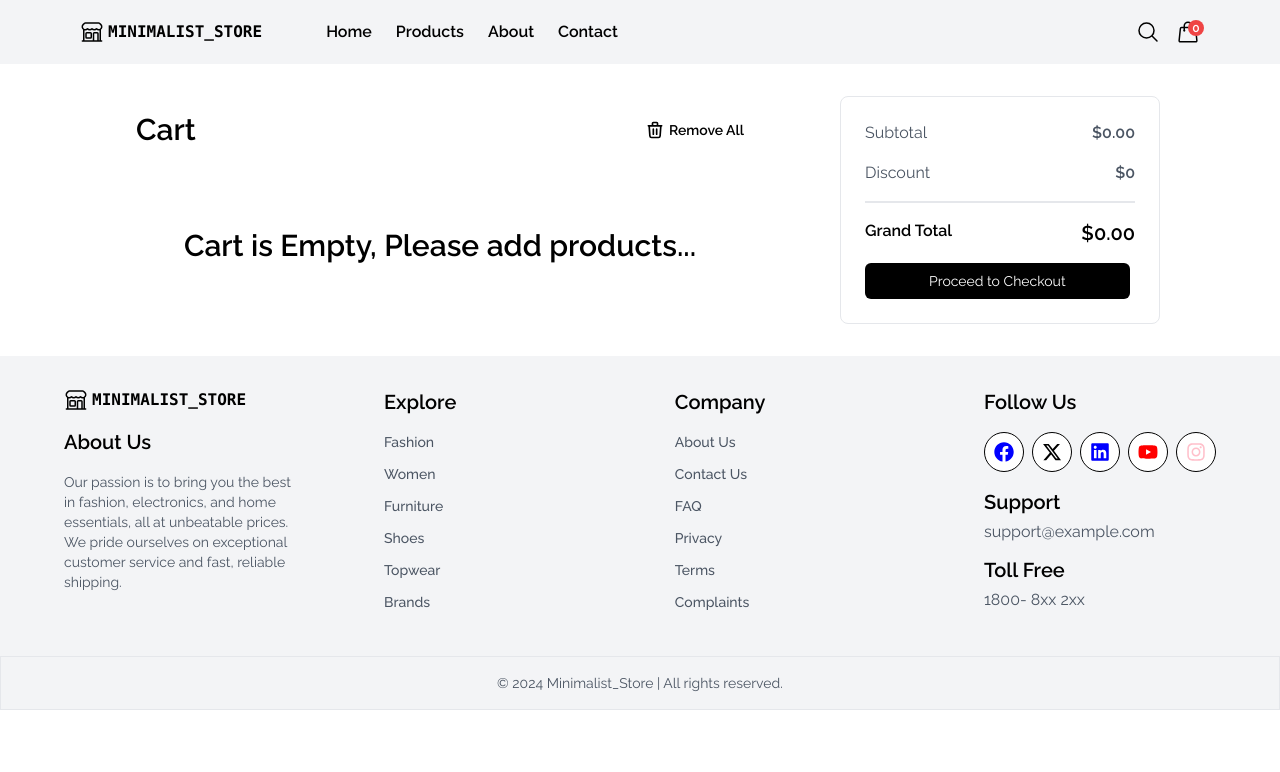
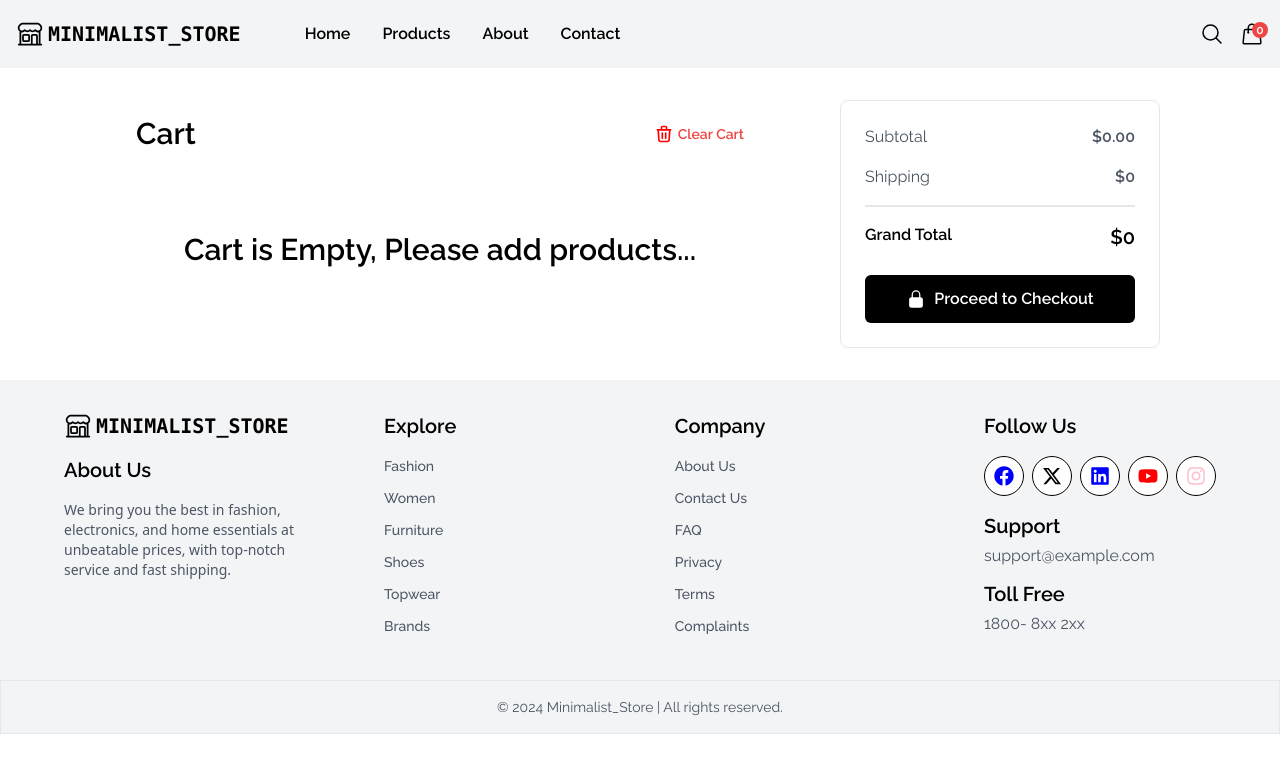
Before and after one commit to vinayak-madivalar/minimalist_ecom_store, a Next.js app: page /cart in a window 1280 px wide. Shown: the top 772 px of the page. Built offline with nearby package versions, Linux system fonts and the light colour scheme.

Commit message:
minor changes

```diff
--- a/src/app/cart/page.js
+++ b/src/app/cart/page.js
@@ -53,9 +53,9 @@ const Cart = () => {
             <h2 className="text-3xl font-semibold mb-0">Cart</h2>
             <button
               onClick={handleClearCart}
-              className="font-semibold text-sm flex items-center gap-1"
+              className="font-semibold text-sm flex items-center text-red-500 gap-1"
             >
-              <HiOutlineTrash size={20} /> Remove All
+              <HiOutlineTrash size={20} color="red" /> Clear Cart
             </button>
           </div>
           {cartItems?.length === 0 ? (
@@ -98,9 +98,9 @@ const Cart = () => {
                     </p>
                     <button
                       onClick={() => handleRemoveItem(item.id)}
-                      className="font-semibold text-xs flex items-center justify-center gap-1"
+                      className="font-semibold text-xs text-red-500 flex items-center justify-center gap-1"
                     >
-                      <HiOutlineTrash size={15} /> Remove
+                      <HiOutlineTrash size={15} color="red" /> Remove
                     </button>{" "}
                   </div>
                 </div>
@@ -114,14 +114,34 @@ const Cart = () => {
             <p className="font-semibold">${totalAmount.toFixed(2)}</p>
           </div>
           <div className=" mb-4 text-gray-600 flex justify-between">
-            <p>Discount</p> <p className="font-semibold">$0</p>
+            <p>Shipping</p>
+            <p className="font-semibold">
+              ${cartItems?.length === 0 ? 0 : 9.99}
+            </p>
           </div>
           <div className="border mb-4"></div>
-          <div className="mb-4 font-semibold flex justify-between">
+          <div className="mb-6 font-semibold flex justify-between">
             <p>Grand Total</p>
-            <p className="font-semibold text-xl">${totalAmount.toFixed(2)}</p>
+            <p className="font-semibold text-xl">
+              $
+              {parseInt(totalAmount.toFixed(2)) + cartItems?.length === 0
+                ? 0
+                : 9.99}
+            </p>
           </div>
-          <button className="px-16 py-2 text-sm bg-black text-white rounded-md">
+          <button className="w-full py-3  flex justify-center items-center gap-2 bg-black font-semibold text-white rounded-md">
+            <svg
+              xmlns="http://www.w3.org/2000/svg"
+              viewBox="0 0 24 24"
+              fill="currentColor"
+              class="size-5"
+            >
+              <path
+                fill-rule="evenodd"
+                d="M12 1.5a5.25 5.25 0 0 0-5.25 5.25v3a3 3 0 0 0-3 3v6.75a3 3 0 0 0 3 3h10.5a3 3 0 0 0 3-3v-6.75a3 3 0 0 0-3-3v-3c0-2.9-2.35-5.25-5.25-5.25Zm3.75 8.25v-3a3.75 3.75 0 1 0-7.5 0v3h7.5Z"
+                clip-rule="evenodd"
+              />
+            </svg>
             Proceed to Checkout
           </button>
         </div>
--- a/src/app/page.js
+++ b/src/app/page.js
@@ -8,6 +8,7 @@ export default function Home() {
       <Navbar />
       <HeroSection />
       <div>
+        <div className="my-16">
           <h1 className="text-center my-4 font-semibold">What We Offer!</h1>
           <div className="flex flex-wrap lg:flex-nowrap justify-evenly items-center lg:mx-12">
             <div className="w-[28rem] flex justify-center items-center flex-col px-5 py-5 shadow-lg border rounded-sm border-b-2 border-b-blue-500 m-4">
@@ -45,8 +46,9 @@ export default function Home() {
               </p>
             </div>
           </div>
+        </div>
 
-        <div className="flex justify-center items-center flex-col bg-bgimg py-16 bg-center my-8">
+        <div className="flex justify-center items-center flex-col bg-bgimg py-16 bg-center my-16">
           <div className="flex flex-col mx-4">
             <h2 className="text-white text-3xl text-center font-semibold">
               Get Latest Update <br /> Subscribe to Our Newslatter
--- a/src/app/products/[...id]/page.js
+++ b/src/app/products/[...id]/page.js
@@ -98,7 +98,7 @@ const ProductDetails = () => {
             {product.tags?.map((tag, index) => (
               <span
                 key={index}
-                className="px-2 py-1 mr-1 text-xs border rounded-sm bg-blue-300 text-white"
+                className="px-2 py-1 mr-1 text-xs border rounded-md bg-blue-400 text-white"
               >
                 {tag}
               </span>
@@ -112,7 +112,23 @@ const ProductDetails = () => {
             <p className="text-gray-500">{getRandomNumber(100, 300)} Rating</p>
           </span>
 
-          <p className="text-2xl font-medium mb-2">$ {product.price}</p>
+          <p className="text-2xl font-semibold mb-2 flex">
+            <svg
+              width="28px"
+              height="28px"
+              viewBox="0 0 24 24"
+              fill="none"
+              xmlns="http://www.w3.org/2000/svg"
+            >
+              <path
+                fill-rule="evenodd"
+                clip-rule="evenodd"
+                d="M13 3.5C13 2.94772 12.5523 2.5 12 2.5C11.4477 2.5 11 2.94772 11 3.5V4.0592C9.82995 4.19942 8.75336 4.58509 7.89614 5.1772C6.79552 5.93745 6 7.09027 6 8.5C6 9.77399 6.49167 10.9571 7.5778 11.7926C8.43438 12.4515 9.58764 12.8385 11 12.959V17.9219C10.2161 17.7963 9.54046 17.5279 9.03281 17.1772C8.32378 16.6874 8 16.0903 8 15.5C8 14.9477 7.55228 14.5 7 14.5C6.44772 14.5 6 14.9477 6 15.5C6 16.9097 6.79552 18.0626 7.89614 18.8228C8.75336 19.4149 9.82995 19.8006 11 19.9408V20.5C11 21.0523 11.4477 21.5 12 21.5C12.5523 21.5 13 21.0523 13 20.5V19.9435C14.1622 19.8101 15.2376 19.4425 16.0974 18.8585C17.2122 18.1013 18 16.9436 18 15.5C18 14.1934 17.5144 13.0022 16.4158 12.1712C15.557 11.5216 14.4039 11.1534 13 11.039V6.07813C13.7839 6.20366 14.4596 6.47214 14.9672 6.82279C15.6762 7.31255 16 7.90973 16 8.5C16 9.05228 16.4477 9.5 17 9.5C17.5523 9.5 18 9.05228 18 8.5C18 7.09027 17.2045 5.93745 16.1039 5.17721C15.2467 4.58508 14.1701 4.19941 13 4.0592V3.5ZM11 6.07814C10.2161 6.20367 9.54046 6.47215 9.03281 6.8228C8.32378 7.31255 8 7.90973 8 8.5C8 9.22601 8.25834 9.79286 8.79722 10.2074C9.24297 10.5503 9.94692 10.8384 11 10.9502V6.07814ZM13 13.047V17.9263C13.7911 17.8064 14.4682 17.5474 14.9737 17.204C15.6685 16.7321 16 16.1398 16 15.5C16 14.7232 15.7356 14.1644 15.2093 13.7663C14.7658 13.4309 14.0616 13.1537 13 13.047Z"
+                fill="#000000"
+              />
+            </svg>{" "}
+            {product.price}
+          </p>
           <p className="text-green-600 font-medium font-sans mb-4">
             inclusive of all taxes
           </p>
--- a/src/components/Footer.jsx
+++ b/src/components/Footer.jsx
@@ -13,10 +13,9 @@ const Footer = () => {
           <div>
             <Logo />
             <h2 className="pt-4 font-semibold">About Us</h2>
-            <p className="w-60 text-gray-600 text-sm mb-3">
-              Our passion is to bring you the best in fashion, electronics, and
-              home essentials, all at unbeatable prices. We pride ourselves on
-              exceptional customer service and fast, reliable shipping.
+            <p className="w-60 text-gray-600 text-sm mb-3 font-sans">
+              We bring you the best in fashion, electronics, and home essentials
+              at unbeatable prices, with top-notch service and fast shipping.
             </p>
           </div>
           <div>
--- a/src/components/HeroSection.jsx
+++ b/src/components/HeroSection.jsx
@@ -22,10 +22,11 @@ const HeroSection = () => {
 
   const fetchproduct = async () => {
     const data = await fetch(
-      "https://dummyjson.com/products/category/womens-dresses"
+      "https://dummyjson.com/products/category/womens-dresses?limit=4"
     );
     const json = await data.json();
     setProducts(json.products);
+    console.log(json.products);
   };
 
   const handleCategoryChange = (category) => {
@@ -63,24 +64,40 @@ const HeroSection = () => {
           </SwiperSlide>
         ))}
       </Swiper>
-      <div className="my-8">
+      <div className="my-16">
         <h1 className="text-center">Featured Products</h1>
-        <div className="grid grid-cols-2 lg:grid-cols-5 my-4">
+        <div className="grid grid-cols-2 lg:grid-cols-4 my-6">
           {products.map((product) => (
             <Link href={"/products/" + product.id} key={product.id}>
               <div className="border shadow-lg rounded-md my-4 mx-4 pb-4 flex flex-col justify-center items-center">
                 <img
                   src={product.images[0]}
                   alt={product.title}
-                  className="w-full h-auto"
+                  className="w-3/4 h-3/4"
                 />
-                <p className="font-semibold text-center pt-2 pb-1">
-                  {product.title}
-                </p>
-                <Rating data={product} />
-                <p className="pt-1 text-center font-semibold">
-                  $ {product.price}
-                </p>
+                <div className="flex flex-col justify-start items-center ">
+                  <p className="font-semibold text-center pt-2 pb-1">
+                    {product.title}
+                  </p>
+                  <Rating data={product} />
+                  <p className="pt-1 text-center text-lg flex items-center font-bold">
+                    <svg
+                      width="24px"
+                      height="24px"
+                      viewBox="0 0 24 24"
+                      fill="none"
+                      xmlns="http://www.w3.org/2000/svg"
+                    >
+                      <path
+                        fill-rule="evenodd"
+                        clip-rule="evenodd"
+                        d="M13 3.5C13 2.94772 12.5523 2.5 12 2.5C11.4477 2.5 11 2.94772 11 3.5V4.0592C9.82995 4.19942 8.75336 4.58509 7.89614 5.1772C6.79552 5.93745 6 7.09027 6 8.5C6 9.77399 6.49167 10.9571 7.5778 11.7926C8.43438 12.4515 9.58764 12.8385 11 12.959V17.9219C10.2161 17.7963 9.54046 17.5279 9.03281 17.1772C8.32378 16.6874 8 16.0903 8 15.5C8 14.9477 7.55228 14.5 7 14.5C6.44772 14.5 6 14.9477 6 15.5C6 16.9097 6.79552 18.0626 7.89614 18.8228C8.75336 19.4149 9.82995 19.8006 11 19.9408V20.5C11 21.0523 11.4477 21.5 12 21.5C12.5523 21.5 13 21.0523 13 20.5V19.9435C14.1622 19.8101 15.2376 19.4425 16.0974 18.8585C17.2122 18.1013 18 16.9436 18 15.5C18 14.1934 17.5144 13.0022 16.4158 12.1712C15.557 11.5216 14.4039 11.1534 13 11.039V6.07813C13.7839 6.20366 14.4596 6.47214 14.9672 6.82279C15.6762 7.31255 16 7.90973 16 8.5C16 9.05228 16.4477 9.5 17 9.5C17.5523 9.5 18 9.05228 18 8.5C18 7.09027 17.2045 5.93745 16.1039 5.17721C15.2467 4.58508 14.1701 4.19941 13 4.0592V3.5ZM11 6.07814C10.2161 6.20367 9.54046 6.47215 9.03281 6.8228C8.32378 7.31255 8 7.90973 8 8.5C8 9.22601 8.25834 9.79286 8.79722 10.2074C9.24297 10.5503 9.94692 10.8384 11 10.9502V6.07814ZM13 13.047V17.9263C13.7911 17.8064 14.4682 17.5474 14.9737 17.204C15.6685 16.7321 16 16.1398 16 15.5C16 14.7232 15.7356 14.1644 15.2093 13.7663C14.7658 13.4309 14.0616 13.1537 13 13.047Z"
+                        fill="#000000"
+                      />
+                    </svg>
+                    {product.price}
+                  </p>
+                </div>
               </div>
             </Link>
           ))}
--- a/src/components/Logo.jsx
+++ b/src/components/Logo.jsx
@@ -3,14 +3,14 @@ import React from "react";
 const Logo = () => {
   return (
     <div>
-      <span className="flex items-center gap-1 uppercase font-mono font-semibold">
+      <span className="flex items-center gap-1 text-xl uppercase font-mono font-semibold">
         <svg
           xmlns="http://www.w3.org/2000/svg"
           fill="none"
           viewBox="0 0 24 24"
           strokeWidth="1.5"
-          stroke="currentColor"
-          className="size-6"
+          stroke="black"
+          className="size-7"
         >
           <path
             strokeLinecap="round"
--- a/src/components/Navbar.jsx
+++ b/src/components/Navbar.jsx
@@ -19,12 +19,12 @@ const Navbar = () => {
   }
 
   return (
-    <div className="flex justify-between items-center sticky w-full z-50 top-0 py-5 px-4 lg:px-20 font-semibold bg-gray-100">
+    <div className="flex justify-between items-center sticky w-full z-50 top-0 py-5 px-4 lg:px- font-semibold bg-gray-100">
       <div className="hidden lg:flex items-center gap-16">
         <Link href={"/"}>
           <Logo />
         </Link>
-        <ul className="hidden lg:flex items-start gap-6 ">
+        <ul className="hidden lg:flex items-start gap-8 ">
           <Link href={"/"}>
             <li>Home</li>
           </Link>
@@ -42,6 +42,7 @@ const Navbar = () => {
       <div className="lg:hidden">
         <HamBurgurMenu />
       </div>
+
       <div>
         <ul className="flex items-center gap-4">
           <Link href={"/products"} className="">
--- a/src/components/ProductList.jsx
+++ b/src/components/ProductList.jsx
@@ -55,7 +55,23 @@ const ProductList = ({ selectedCategory }) => {
                 {product.title}
               </p>
               <Rating data={product} />
-              <p className="pt-1 font-semibold">${product.price}</p>
+              <p className="pt-1  text-lg flex items-center font-bold">
+                <svg
+                  width="24px"
+                  height="24px"
+                  viewBox="0 0 24 24"
+                  fill="none"
+                  xmlns="http://www.w3.org/2000/svg"
+                >
+                  <path
+                    fill-rule="evenodd"
+                    clip-rule="evenodd"
+                    d="M13 3.5C13 2.94772 12.5523 2.5 12 2.5C11.4477 2.5 11 2.94772 11 3.5V4.0592C9.82995 4.19942 8.75336 4.58509 7.89614 5.1772C6.79552 5.93745 6 7.09027 6 8.5C6 9.77399 6.49167 10.9571 7.5778 11.7926C8.43438 12.4515 9.58764 12.8385 11 12.959V17.9219C10.2161 17.7963 9.54046 17.5279 9.03281 17.1772C8.32378 16.6874 8 16.0903 8 15.5C8 14.9477 7.55228 14.5 7 14.5C6.44772 14.5 6 14.9477 6 15.5C6 16.9097 6.79552 18.0626 7.89614 18.8228C8.75336 19.4149 9.82995 19.8006 11 19.9408V20.5C11 21.0523 11.4477 21.5 12 21.5C12.5523 21.5 13 21.0523 13 20.5V19.9435C14.1622 19.8101 15.2376 19.4425 16.0974 18.8585C17.2122 18.1013 18 16.9436 18 15.5C18 14.1934 17.5144 13.0022 16.4158 12.1712C15.557 11.5216 14.4039 11.1534 13 11.039V6.07813C13.7839 6.20366 14.4596 6.47214 14.9672 6.82279C15.6762 7.31255 16 7.90973 16 8.5C16 9.05228 16.4477 9.5 17 9.5C17.5523 9.5 18 9.05228 18 8.5C18 7.09027 17.2045 5.93745 16.1039 5.17721C15.2467 4.58508 14.1701 4.19941 13 4.0592V3.5ZM11 6.07814C10.2161 6.20367 9.54046 6.47215 9.03281 6.8228C8.32378 7.31255 8 7.90973 8 8.5C8 9.22601 8.25834 9.79286 8.79722 10.2074C9.24297 10.5503 9.94692 10.8384 11 10.9502V6.07814ZM13 13.047V17.9263C13.7911 17.8064 14.4682 17.5474 14.9737 17.204C15.6685 16.7321 16 16.1398 16 15.5C16 14.7232 15.7356 14.1644 15.2093 13.7663C14.7658 13.4309 14.0616 13.1537 13 13.047Z"
+                    fill="#000000"
+                  />
+                </svg>
+                {product.price}
+              </p>
             </div>
           </Link>
         ))
```
Lines whose indentation alone changed are shown as unchanged.
